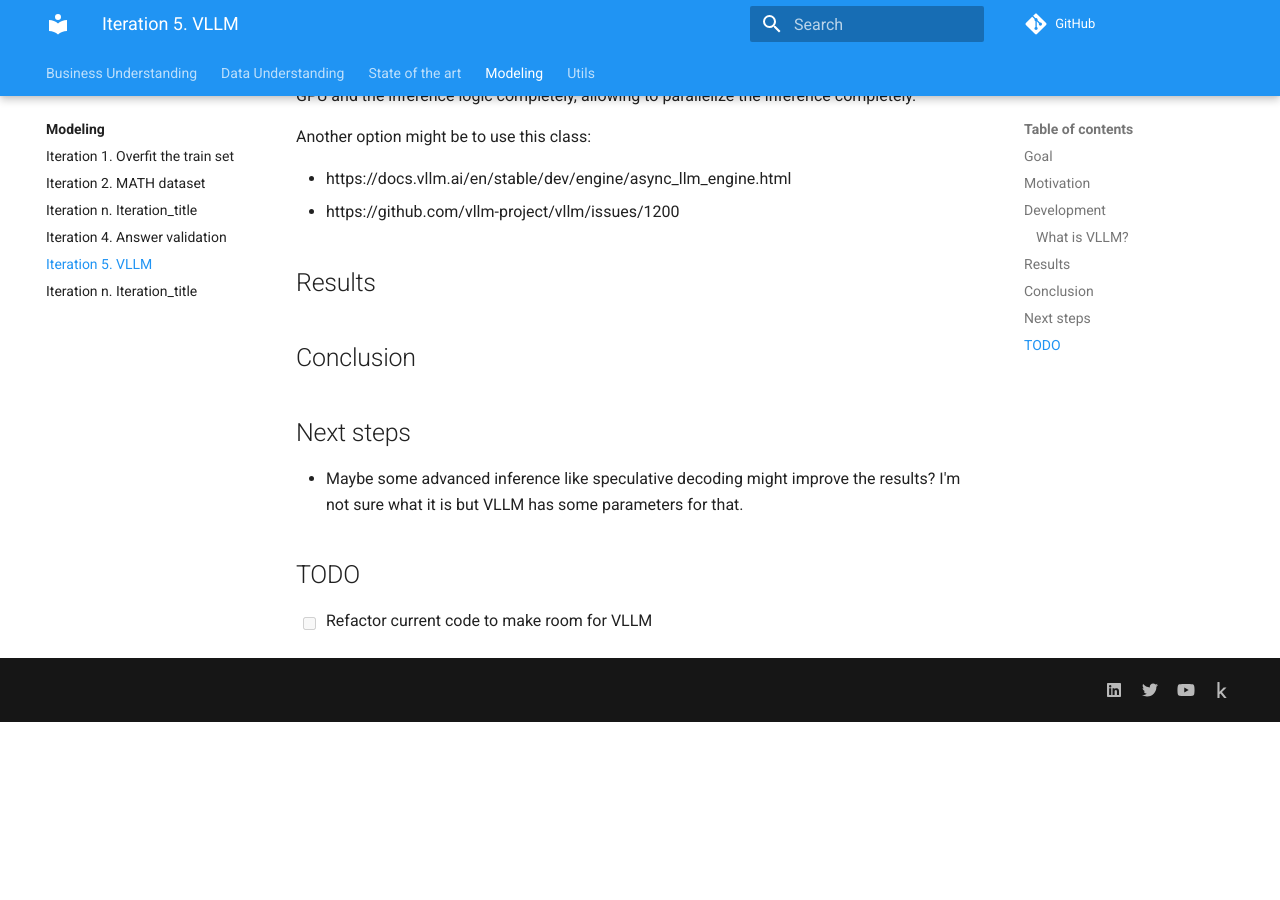
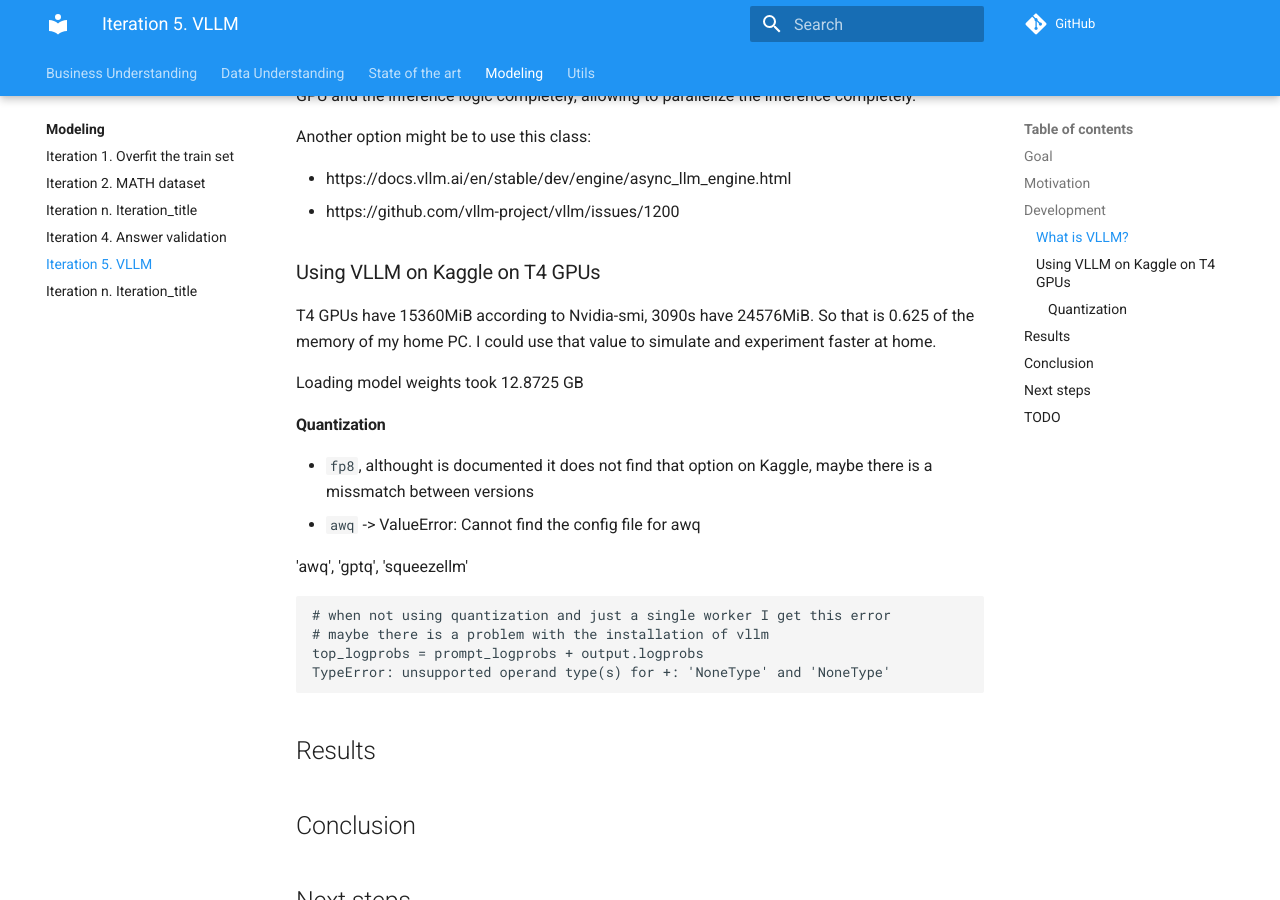
Before and after one commit to ironbar/aimo, an MkDocs documentation site: the page built from docs/modeling/Iteration_05_vllm.md, in a window 1280 px wide and 900 px high, scrolled down 784 px. Built offline with MkDocs 1.6.1 and Material for MkDocs 9.7.7, drawn with Linux system fonts in a browser that asks for light colours; comment, search, counter and statistics services are not loaded; before the commit the page ends 1506 px from its top, so only the background shows below that.

````diff
--- a/docs/modeling/Iteration_05_vllm.md
+++ b/docs/modeling/Iteration_05_vllm.md
@@ -36,6 +36,27 @@
 - https://docs.vllm.ai/en/stable/dev/engine/async_llm_engine.html
 - https://github.com/vllm-project/vllm/issues/1200
 
+### Using VLLM on Kaggle on T4 GPUs
+
+T4 GPUs have 15360MiB according to Nvidia-smi, 3090s have 24576MiB. So that is 0.625 of the memory of
+my home PC. I could use that value to simulate and experiment faster at home.
+
+Loading model weights took 12.8725 GB
+
+#### Quantization
+
+- `fp8`, althought is documented it does not find that option on Kaggle, maybe there is a missmatch between versions
+- `awq` -> ValueError: Cannot find the config file for awq
+
+'awq', 'gptq', 'squeezellm'
+
+```
+# when not using quantization and just a single worker I get this error
+# maybe there is a problem with the installation of vllm
+top_logprobs = prompt_logprobs + output.logprobs
+TypeError: unsupported operand type(s) for +: 'NoneType' and 'NoneType'
+```
+
 ## Results
 
 ## Conclusion
````
Also changed, not shown: 1 other file.
